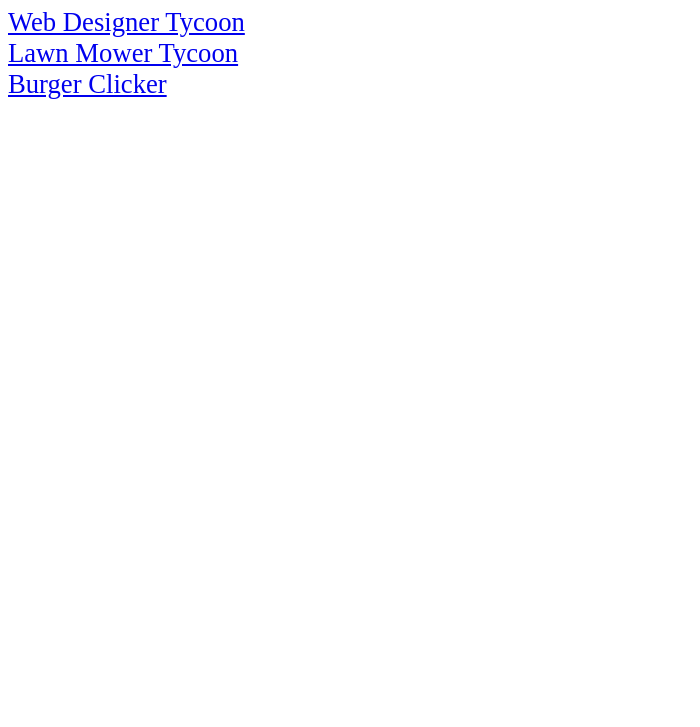
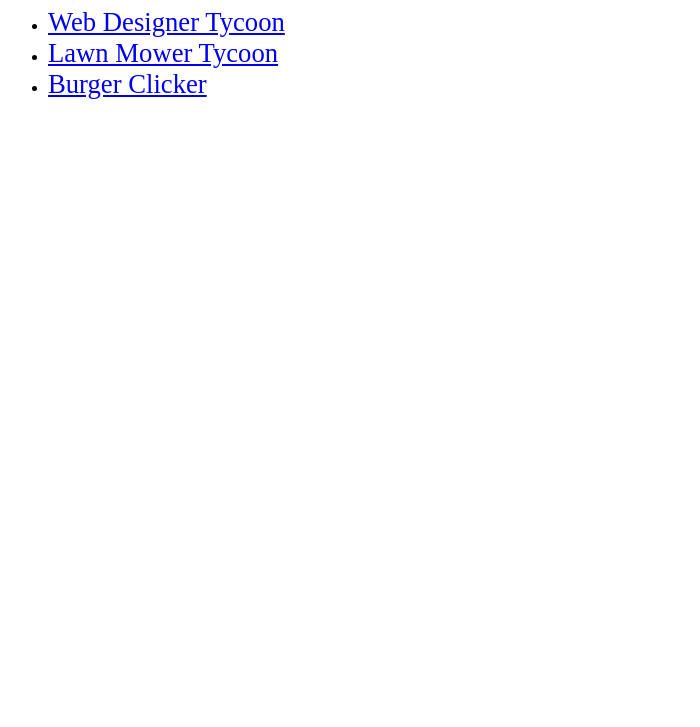
Before and after one commit to Tylers-Tech-Games/home, a plain HTML site: page games/index.html in a window 1280 px wide. Shown: the part 73-800 px from the top of the page, without its empty margins (0-700 px from the left). Drawn offline with Linux system fonts and the light colour scheme.

Commit message:
Added unordered list

```diff
--- a/games/index.html
+++ b/games/index.html
@@ -26,9 +26,10 @@
   </head>
   <body>
     <h1>Click on a link below to play one of our games!</h1>
-    <a href="https://tylers-tech-games.github.io/home/games/designer-tycoon/" style="font-size:20pt;">Web Designer Tycoon</a><br>
-    <a href="https://tylers-tech-games.github.io/home/games/lawn-tycoon/" style="font-size:20pt;">Lawn Mower Tycoon</a><br>
-    <a href="https://tylers-tech-games.github.io/home/games/burger/" style="font-size:20pt;">Burger Clicker</a><br>
-
+    <ul>
+      <li> <a href="https://tylers-tech-games.github.io/home/games/designer-tycoon/" style="font-size:20pt;">Web Designer Tycoon</a><br>
+      <li> <a href="https://tylers-tech-games.github.io/home/games/lawn-tycoon/" style="font-size:20pt;">Lawn Mower Tycoon</a><br>
+      <li> <a href="https://tylers-tech-games.github.io/home/games/burger/" style="font-size:20pt;">Burger Clicker</a><br>
+    </ul>
     <p></p>
   </body>
```
